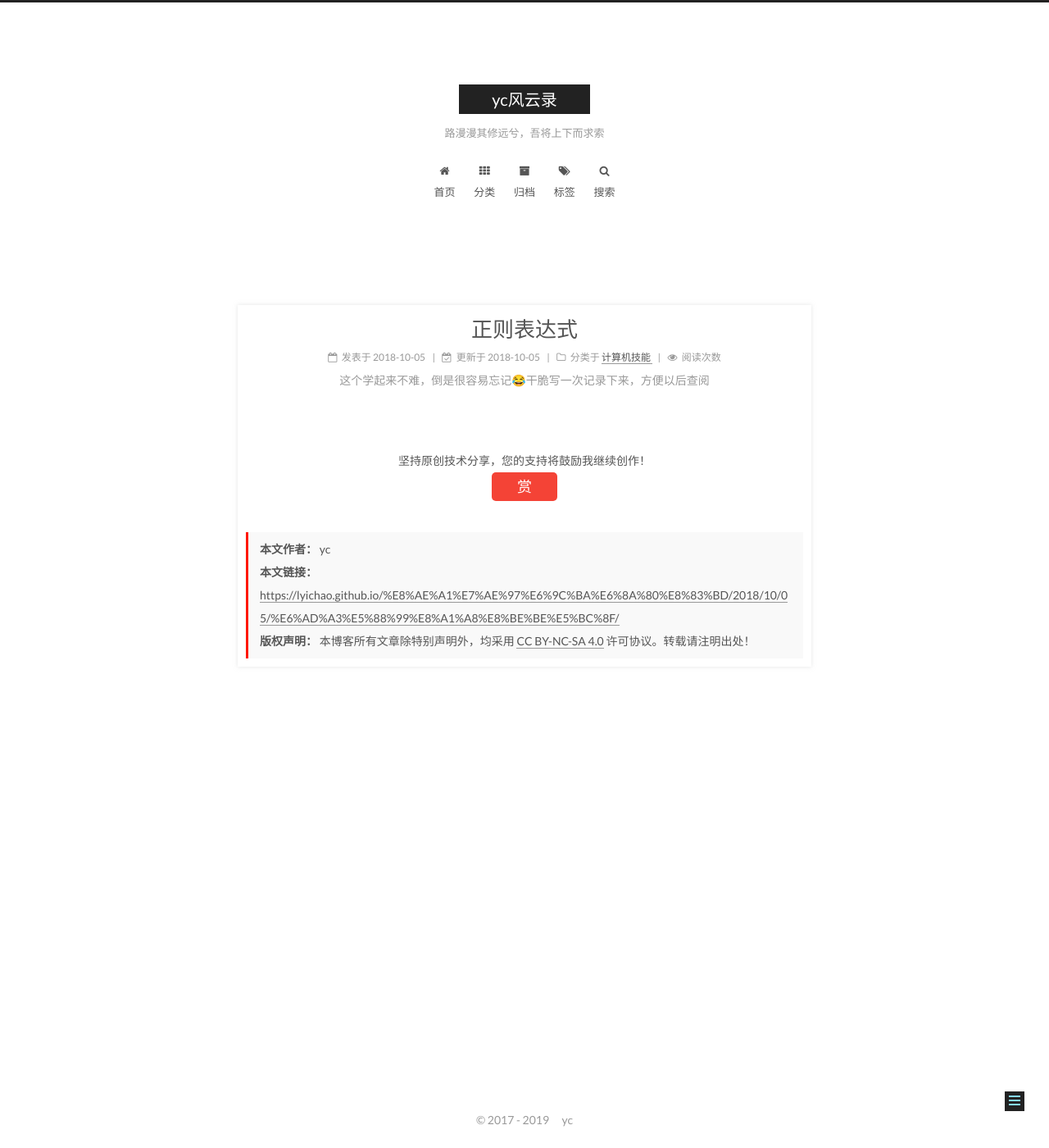
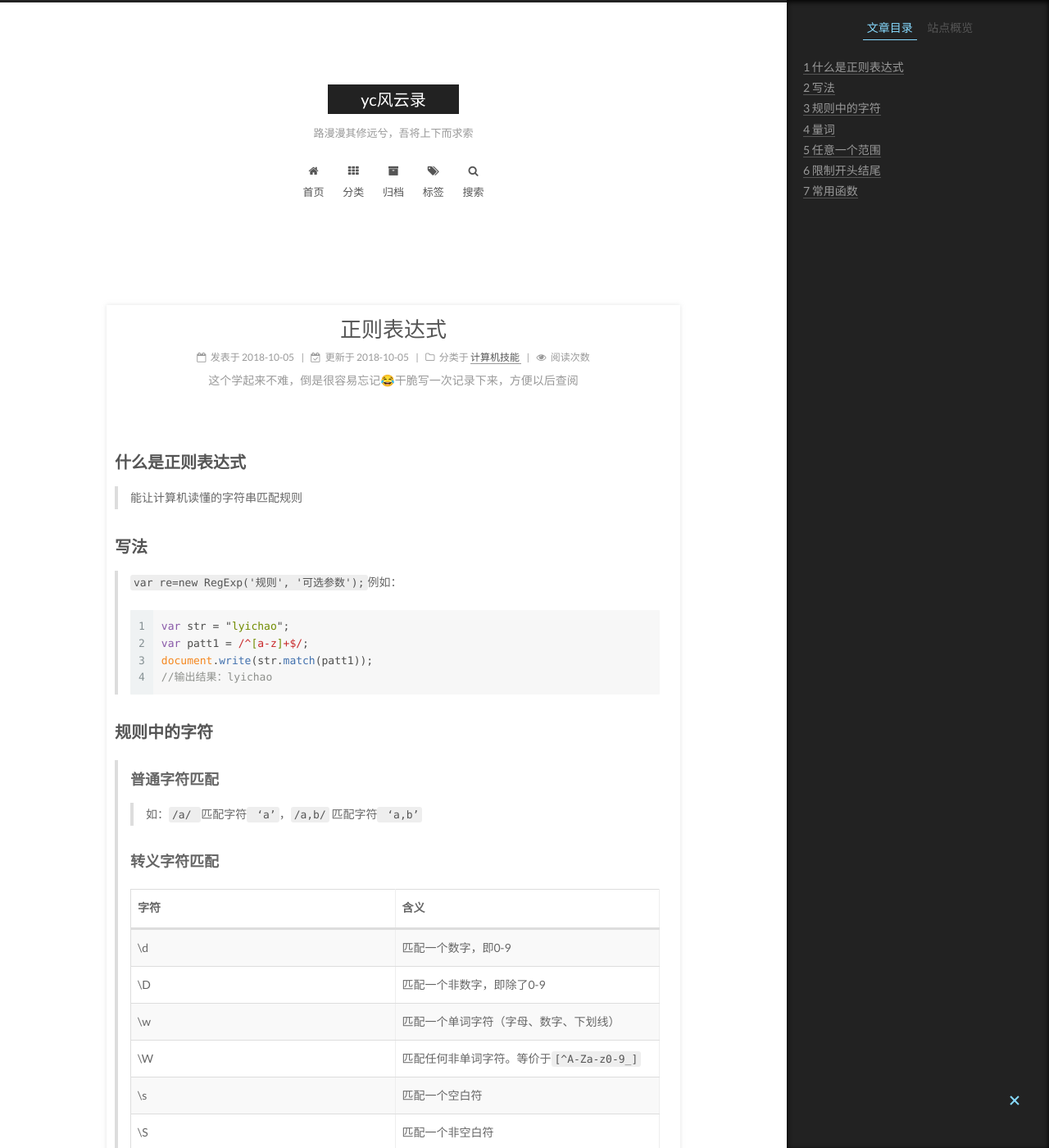
Before and after one commit to lyichao/lyichao.github.io, a Jekyll site: the page built from _posts/计算机技能/2018-10-05-正则表达式.md, in a window 1280 px wide and 1400 px high. Shown: the whole window at 82% size. Built offline with Jekyll 4.4.1, drawn with Linux system fonts in a browser that asks for light colours; comment, search, counter and statistics services are not loaded; some of the changed text lies outside the part shown.

Commit message:
更新文章

````diff
--- a/_posts/计算机技能/2018-10-05-正则表达式.md
+++ b/_posts/计算机技能/2018-10-05-正则表达式.md
@@ -6,3 +6,82 @@ categories:
 tags:
 updated: 2018-10-05 00:00:00
 ---
+
+## 什么是正则表达式
+
+> 能让计算机读懂的字符串匹配规则
+
+## 写法
+
+> `var re=new RegExp('规则', '可选参数');`例如：
+>
+> ```javascript
+> var str = "lyichao";
+> var patt1 = /^[a-z]+$/;
+> document.write(str.match(patt1));
+> //输出结果：lyichao
+> ```
+
+## 规则中的字符
+
+> ### 普通字符匹配
+>
+> > 如：`/a/ `匹配字符` ‘a’`，`/a,b/` 匹配字符` ‘a,b’`
+>
+> ### 转义字符匹配
+>
+> | 字符 | 含义                                         |
+> | ---- | -------------------------------------------- |
+> | \d   | 匹配一个数字，即0-9                          |
+> | \D   | 匹配一个非数字，即除了0-9                    |
+> | \w   | 匹配一个单词字符（字母、数字、下划线）       |
+> | \W   | 匹配任何非单词字符。等价于`[^A-Za-z0-9_]`    |
+> | \s   | 匹配一个空白符                               |
+> | \S   | 匹配一个非空白符                             |
+> | \b   | 匹配单词边界                                 |
+> | \B   | 匹配非单词边界                               |
+> | .    | 匹配一个任意字符，除了换行符`\n`和回车符`\r` |
+> | \1   | 重复子项                                     |
+
+## 量词
+
+> | 量词  | 含义                           |
+> | ----- | ------------------------------ |
+> | ?     | 出现零次或一次（最多出现一次） |
+> | +     | 出现一次或多次（至少出现一次） |
+> | *     | 出现零次或多次（任意次）       |
+> | {n}   | 出现n次                        |
+> | {n,m} | 出现n到m次                     |
+> | {n,}  | 至少出现n次                    |
+
+## 任意一个范围
+
+> | 范围     | 含义                             |
+> | -------- | -------------------------------- |
+> | [abc123] | 匹配‘abc123’中的任意一个字符     |
+> | [a-z0-9] | 匹配a到z或者0到9中的任意一个字符 |
+
+## 限制开头结尾
+
+> | 限定符 | 含义             |
+> | ------ | ---------------- |
+> | ^      | 以紧挨的元素开头 |
+> | $      | 以紧挨的元素结尾 |
+
+## 常用函数
+
+> - test
+>
+>   用法：正则.test(字符串) 匹配成功，就返回真，否则就返回假
+>
+> - search
+>
+>   用法：字符串.search(正则) 匹配成功，返回位置，否则返回-1
+>
+> - match
+>
+>   用法： 字符串.match(正则)；匹配成功，就返回匹配成功的数组，否则就返回null
+>
+> - replace
+>
+>   用法：字符串.replace(正则，新的字符串) 匹配成功的字符去替换新的字符
````
Also changed, not shown: _posts/ReactNative/2018-12-03-ReactNative开发-Console引起的卡顿问题记录.md (+13 -13 lines), README.md.
